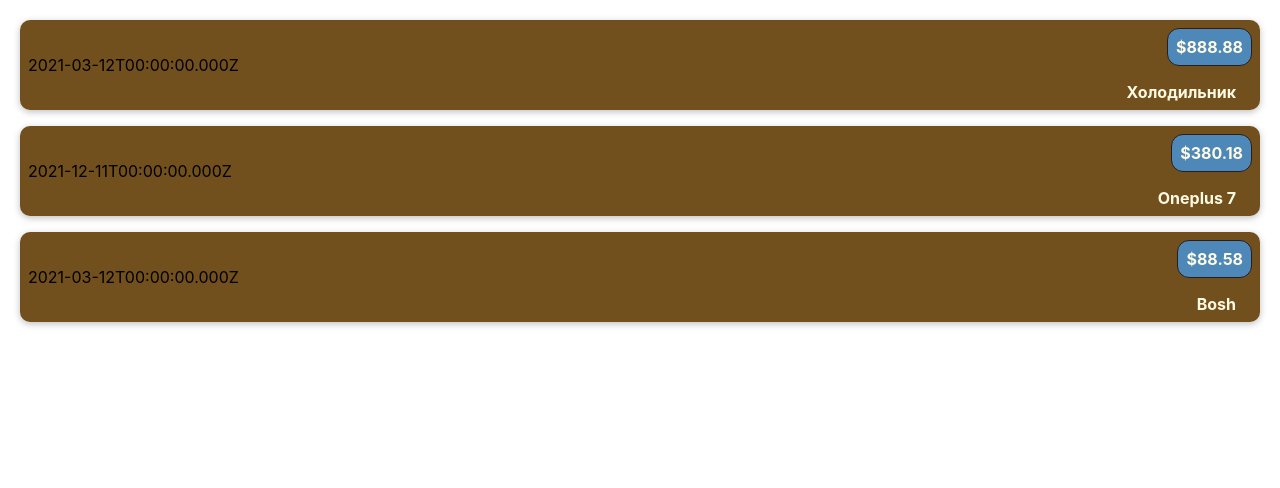
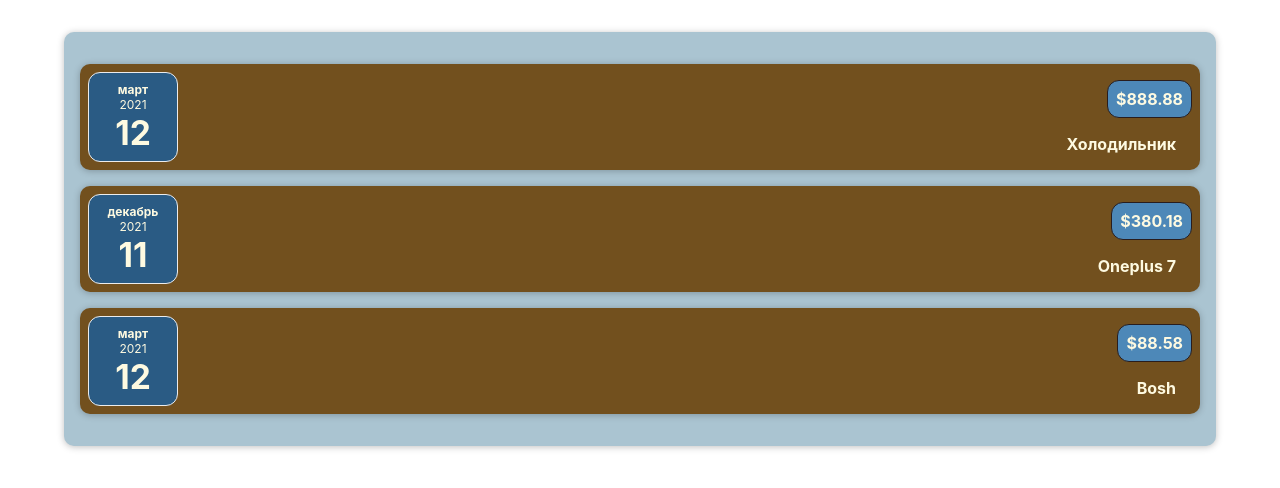
Before and after one commit to sergey87chuvasov/react-project-1, a JavaScript app: page / in a window 1280 px wide. Shown: the top 488 px of the page. Built offline with nearby package versions, Linux system fonts and the light colour scheme.

Commit message:
added props.children

```diff
--- a/src/App.js
+++ b/src/App.js
@@ -1,4 +1,4 @@
-import CostItem from './components/CostItem';
+import Costs from './components/Costs';
 
 function App() {
   const costs = [
@@ -21,21 +21,8 @@
 
   return (
     <div>
-      <CostItem
-        date={costs[0].date}
-        description={costs[0].description}
-        amount={costs[0].amount}
-      ></CostItem>
-      <CostItem
-        date={costs[1].date}
-        description={costs[1].description}
-        amount={costs[1].amount}
-      ></CostItem>
-      <CostItem
-        date={costs[2].date}
-        description={costs[2].description}
-        amount={costs[2].amount}
-      ></CostItem>
+      {/*внутрь компонента Costs мы переддаем атрибут costs с Costs.js тк мы должны использовать массив и => передаем массив costs*/}
+      <Costs costs={costs} />
     </div>
   );
 }
--- /dev/null
+++ b/src/components/Card.css
@@ -0,0 +1,4 @@
+.card {
+  border-radius: 10px;
+  box-shadow: 0 1px 7px rgba(0, 0, 0, 0.25);
+}
--- /dev/null
+++ b/src/components/Card.js
@@ -0,0 +1,9 @@
+import './Card.css';
+
+function Card(props) {
+  // что бы корректно оторажались стили в <Card className='cost-item'>.. тк из-да Card => className теперь не работает, то есть решение СОЗД переменную и укажем в ней все классы которые мы хотим употреблять
+  const classes = 'card ' + props.className;
+  return <div className={classes}>{props.children}</div>;
+}
+
+export default Card;
--- /dev/null
+++ b/src/components/CostDate.css
@@ -0,0 +1,26 @@
+.cost-date {
+  display: flex;
+  flex-direction: column;
+  width: 5.5rem;
+  height: 5.5rem;
+  border: 1px solid #ececec;
+  background-color: #2a5b84;
+  color: #fefae1;
+  border-radius: 12px;
+  align-items: center;
+  justify-content: center;
+}
+
+.cost-date__month {
+  font-size: 0.75rem;
+  font-weight: bold;
+}
+
+.cost-date__year {
+  font-size: 0.75rem;
+}
+
+.cost-date__day {
+  font-size: 2.1rem;
+  font-weight: bold;
+}
--- /dev/null
+++ b/src/components/CostDate.js
@@ -0,0 +1,17 @@
+import './CostDate.css';
+
+function CostDate(props) {
+  const month = props.date.toLocaleString('ru-RU', { month: 'long' });
+  const year = props.date.getFullYear();
+  const day = props.date.toLocaleString('ru-RU', { day: '2-digit' });
+
+  return (
+    <div className='cost-date'>
+      <div className='cost-date__month'>{month}</div>
+      <div className='cost-date__year'>{year}</div>
+      <div className='cost-date__day'>{day}</div>
+    </div>
+  );
+}
+
+export default CostDate;
--- a/src/components/CostItem.css
+++ b/src/components/CostItem.css
@@ -5,8 +5,6 @@
   padding: 0.5rem;
   margin: 1rem 0;
   background-color: #72501e;
-  border-radius: 10px;
-  box-shadow: 0 2px 7px rgba(0, 0, 0, 0.25);
 }
 
 .cost-item__description {
--- a/src/components/CostItem.js
+++ b/src/components/CostItem.js
@@ -1,14 +1,16 @@
 import './CostItem.css';
+import Card from './Card';
+import CostDate from './CostDate.js';
 
 function CostItem(props) {
   return (
-    <div className='cost-item'>
-      <div>{props.date.toISOString()}</div>
+    <Card className='cost-item'>
+      <CostDate date={props.date} />
       <div className='cost-item__description'>
         <h2>{props.description}</h2>
         <div className='cost-item__price'>${props.amount}</div>
       </div>
-    </div>
+    </Card>
   );
 }
 
--- /dev/null
+++ b/src/components/Costs.css
@@ -0,0 +1,7 @@
+.costs {
+  padding: 1rem;
+  background-color: #aac4d1;
+  margin: 2rem auto;
+  width: 70rem;
+  max-width: 95%;
+}
--- /dev/null
+++ b/src/components/Costs.js
@@ -0,0 +1,27 @@
+import CostItem from './CostItem';
+import './Costs.css';
+import Card from './Card';
+
+function Costs(props) {
+  return (
+    <Card className='costs'>
+      <CostItem
+        date={props.costs[0].date}
+        description={props.costs[0].description}
+        amount={props.costs[0].amount}
+      />
+      <CostItem
+        date={props.costs[1].date}
+        description={props.costs[1].description}
+        amount={props.costs[1].amount}
+      />
+      <CostItem
+        date={props.costs[2].date}
+        description={props.costs[2].description}
+        amount={props.costs[2].amount}
+      />
+    </Card>
+  );
+}
+
+export default Costs;
```
